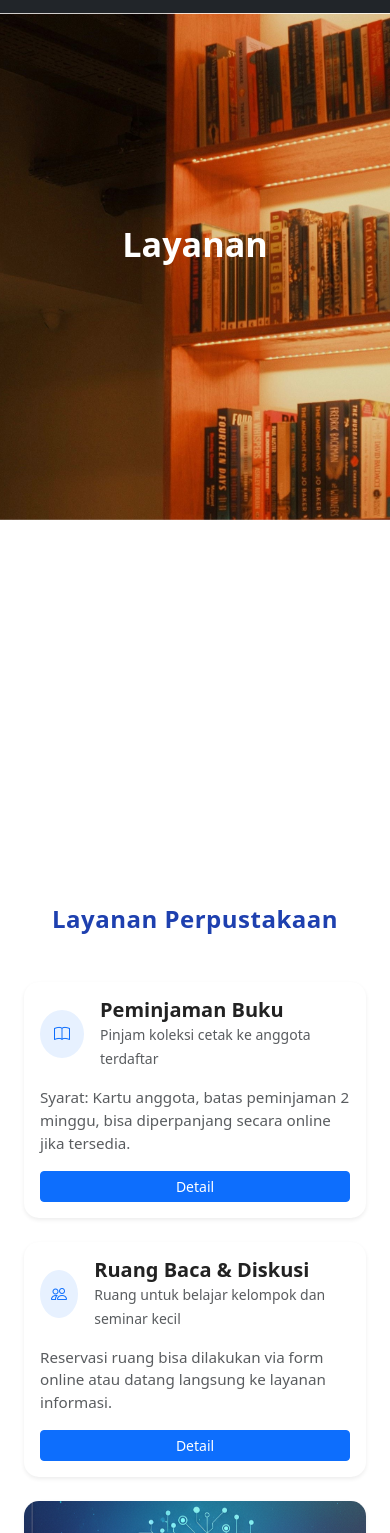
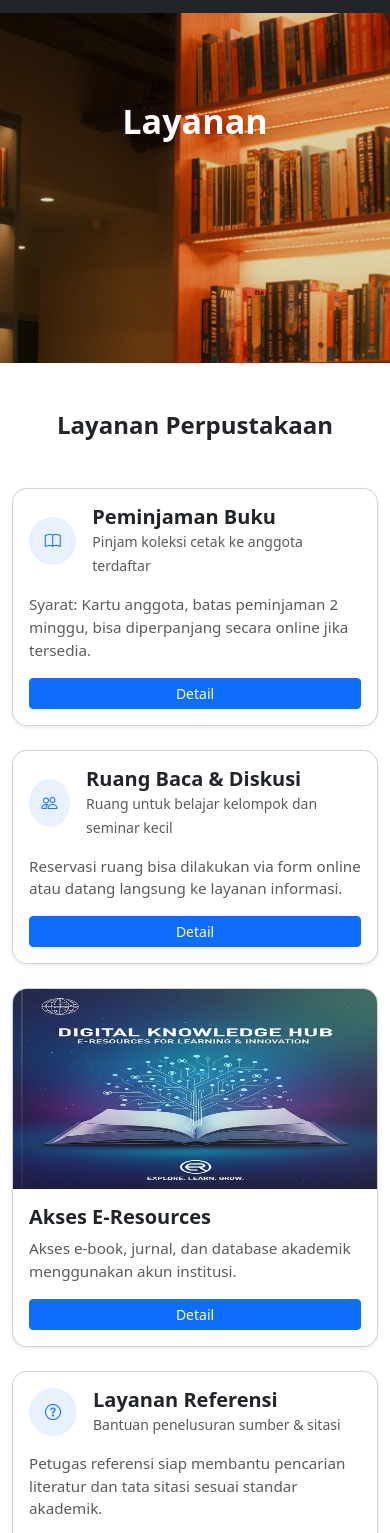
Before and after one commit to Naizolib/one-verse, a plain HTML site: page layanan.html in a window 390 px wide. Shown: the part 62-1595 px from the top of the page. Drawn offline with nearby package versions, Linux system fonts and the light colour scheme.

Commit message:
Update layanan.html

```diff
--- a/layanan.html
+++ b/layanan.html
@@ -45,19 +45,14 @@
         .banner {
             position: relative;
             text-align: center;
-            height: 100vh;
+            height: auto;
             overflow: hidden;
         }
 
         .banner img {
-            position: absolute;
-            top: 30%;
-            left: 50%;
             width: 100%;
-            height: 60%;
+            height: 350px;
             object-fit: cover;
-            transform: translate(-50%, -50%);
-            z-index: 0;
         }
 
         .banner-text {
@@ -71,57 +66,12 @@
         }
 
         /* =============================
-           KATALOG
+           LAYANAN
            ============================= */
-        #katalog {
+        #layanan {
             margin-top: -150px;
         }
 
-        .card {
-            border: none;
-            border-radius: 15px;
-            overflow: hidden;
-            transition: all 0.4s ease;
-            background: #ffffff;
-        }
-
-        .card:hover {
-            transform: translateY(-5px);
-            box-shadow: 0 12px 25px rgba(0, 0, 0, 0.2);
-        }
-
-        .card-img-top {
-            height: 180px;
-            object-fit: cover;
-            transition: all 0.4s ease;
-            cursor: pointer;
-            border-bottom: 2px solid #f0f0f0;
-        }
-
-        .card-img-top:hover {
-            transform: scale(1.08) rotate(-1deg);
-            filter: brightness(1.1);
-            box-shadow: 0 10px 20px rgba(0, 123, 255, 0.4);
-        }
-
-        .card-title {
-            font-weight: 700;
-            color: #222;
-        }
-
-        .card-text {
-            font-size: 0.95rem;
-            color: #666;
-        }
-
-        h2.text-center {
-            color: #1e40af;
-            letter-spacing: 0.5px;
-        }
-
-        /* =============================
-           LAYANAN
-           ============================= */
         .service-card .card {
             border-radius: 15px;
             overflow: hidden;
@@ -153,17 +103,17 @@
             font-size: 0.95rem;
         }
 
+        .card-img-top {
+            height: 200px;
+        }
+
         @media (max-width: 768px) {
             .card-img-top {
-                height: 160px;
+                height: 200px;
             }
 
             h2.text-center {
                 font-size: 1.5rem;
-            }
-
-            #katalog {
-                margin-top: -50px;
             }
 
             .banner-text {
@@ -277,8 +227,6 @@
         </div>
     </section>
 
-    <!-- Layanan (tetap sama) -->
-    <section id="layanan" class="container my-5">
     <!-- LAYANAN -->
     <section id="layanan" class="container my-5">
         <h2 class="text-center fw-bold mb-5">Layanan Perpustakaan</h2>
@@ -303,8 +251,8 @@
                             diperpanjang secara
                             online jika tersedia.</p>
                         <div class="mt-auto d-grid">
-                                <button class="btn btn-primary btn-sm" data-bs-toggle="modal"
-                                    data-bs-target="#detailModal" data-title="Peminjaman Buku"
+                            <button class="btn btn-primary btn-sm" data-bs-toggle="modal" data-bs-target="#detailModal"
+                                data-title="Peminjaman Buku"
                                 data-desc="Pinjam koleksi cetak hingga 2 minggu. Perpanjangan lewat akun online.">Detail</button>
                         </div>
                     </div>
@@ -327,8 +275,8 @@
                             langsung ke
                             layanan informasi.</p>
                         <div class="mt-auto d-grid">
-                                <button class="btn btn-primary btn-sm" data-bs-toggle="modal"
-                                    data-bs-target="#detailModal" data-title="Ruang Baca & Diskusi"
+                            <button class="btn btn-primary btn-sm" data-bs-toggle="modal" data-bs-target="#detailModal"
+                                data-title="Ruang Baca & Diskusi"
                                 data-desc="Reservasi ruang via form online.">Detail</button>
                         </div>
                     </div>
@@ -336,8 +284,7 @@
             </div>
 
             <!-- Card: E-Resources -->
-                <div class="col-sm-6 col-md-4 service-card" data-title="E-Resources"
-                    data-tags="ebook,journal,e-resources">
+            <div class="col-sm-6 col-md-4 service-card" data-title="E-Resources" data-tags="ebook,journal,e-resources">
                 <div class="card h-100 shadow-sm">
                     <img src="image/ebook-banner.jpg" class="card-img-top" alt="E-Resources">
                     <div class="card-body d-flex flex-column">
@@ -345,8 +292,8 @@
                         <p class="card-text text-muted">Akses e-book, jurnal, dan database akademik menggunakan akun
                             institusi.</p>
                         <div class="mt-auto d-grid">
-                                <button class="btn btn-primary btn-sm" data-bs-toggle="modal"
-                                    data-bs-target="#detailModal" data-title="E-Resources"
+                            <button class="btn btn-primary btn-sm" data-bs-toggle="modal" data-bs-target="#detailModal"
+                                data-title="E-Resources"
                                 data-desc="Akses e-book dan jurnal melalui portal perpustakaan.">Detail</button>
                         </div>
                     </div>
@@ -369,8 +316,8 @@
                             sitasi sesuai
                             standar akademik.</p>
                         <div class="mt-auto d-grid">
-                                <button class="btn btn-primary btn-sm" data-bs-toggle="modal"
-                                    data-bs-target="#detailModal" data-title="Layanan Referensi"
+                            <button class="btn btn-primary btn-sm" data-bs-toggle="modal" data-bs-target="#detailModal"
+                                data-title="Layanan Referensi"
                                 data-desc="Bantuan pencarian sumber & sitasi">Detail</button>
                         </div>
                     </div>
@@ -394,8 +341,8 @@
                             langsung ke layanan.
                         </p>
                         <div class="mt-auto d-grid">
-                                <button class="btn btn-primary btn-sm" data-bs-toggle="modal"
-                                    data-bs-target="#detailModal" data-title="Pelatihan Literasi"
+                            <button class="btn btn-primary btn-sm" data-bs-toggle="modal" data-bs-target="#detailModal"
+                                data-title="Pelatihan Literasi"
                                 data-desc="Workshop penelusuran & manajemen referensi">Detail</button>
                         </div>
                     </div>
@@ -415,8 +362,8 @@
                 <h5>Kontak Layanan</h5>
                 <p class="text-muted mb-1">Butuh bantuan lebih lanjut? Hubungi petugas layanan perpustakaan:</p>
                 <p class="mb-0"><strong>Tel:</strong> (0298) 123456</p>
-                    <p><strong>Email:</strong> <a
-                            href="mailto:library@uin-salatiga.ac.id">library@uin-salatiga.ac.id</a></p>
+                <p><strong>Email:</strong> <a href="mailto:library@uin-salatiga.ac.id">library@uin-salatiga.ac.id</a>
+                </p>
             </div>
             <div class="col-md-6">
                 <h5>Form Reservasi / Pertanyaan</h5>
@@ -439,23 +386,7 @@
         </div>
     </section>
 
-        <!-- Modal detail layanan -->
-        <div class="modal fade" id="detailModal" tabindex="-1" aria-hidden="true">
-            <div class="modal-dialog modal-dialog-centered">
-                <div class="modal-content">
-                    <div class="modal-header">
-                        <h5 class="modal-title" id="detailModalTitle">Detail Layanan</h5>
-                        <button type="button" class="btn-close" data-bs-dismiss="modal" aria-label="Close"></button>
-                    </div>
-                    <div class="modal-body" id="detailModalBody">Deskripsi layanan...</div>
-                    <div class="modal-footer">
-                        <button class="btn btn-secondary btn-sm" data-bs-dismiss="modal">Tutup</button>
-                        <a href="#" class="btn btn-primary btn-sm">Ajukan Permintaan</a>
-                    </div>
-                </div>
-            </div>
-        </div>
-    </section>
+
 
     <!-- Footer -->
     <footer class="bg-dark text-white py-5 mt-5">
```
Lines whose indentation alone changed are shown as unchanged.
